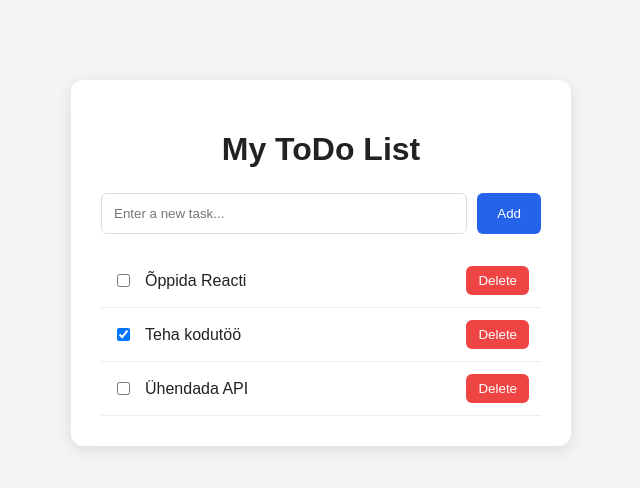
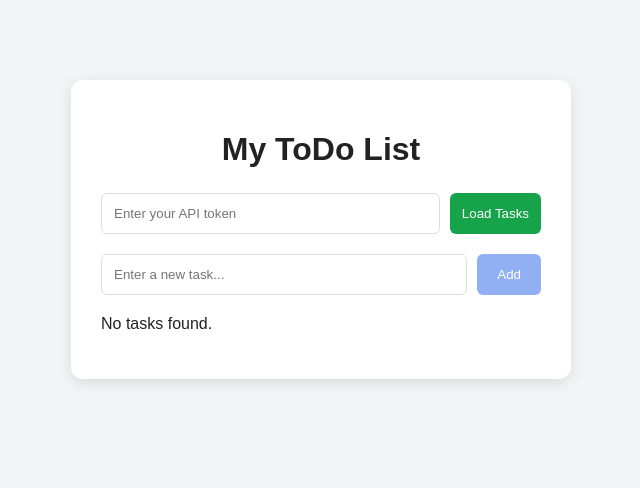
Before and after one commit to MrR1chi/todo-app, a React (Vite) app: page / in a window 1280 px wide. Shown: the top 488 px of the page, without its empty margins (319-959 px from the left). Built offline with nearby package versions, Linux system fonts and the light colour scheme.

Commit message:
fetch tasks from API

```diff
--- a/src/App.css
+++ b/src/App.css
@@ -57,3 +57,39 @@ h1 {
   border-radius: 6px;
   cursor: pointer;
 }
+
+
+.token-form {
+  display: flex;
+  gap: 10px;
+  margin-bottom: 20px;
+}
+
+.token-form input {
+  flex: 1;
+  min-width: 0;
+  padding: 12px;
+  border: 1px solid #ddd;
+  border-radius: 6px;
+}
+
+.token-form button {
+  padding: 12px;
+  background: #16a34a;
+  color: white;
+  border: none;
+  border-radius: 6px;
+  cursor: pointer;
+}
+
+.error {
+  color: #dc2626;
+  background: #fee2e2;
+  padding: 10px;
+  border-radius: 6px;
+}
+
+button:disabled {
+  opacity: 0.5;
+  cursor: not-allowed;
+}
--- a/src/App.jsx
+++ b/src/App.jsx
@@ -1,34 +1,95 @@
 
+import { useEffect, useState } from 'react'
+import { todoApi } from './api/todoApi'
 import './App.css'
 
 function App() {
-  const tasks = [
-    { id: 1, title: 'Õppida Reacti', completed: false },
-    { id: 2, title: 'Teha kodutöö', completed: true },
-    { id: 3, title: 'Ühendada API', completed: false }
-  ]
+  const [tasks, setTasks] = useState([])
+  const [token, setToken] = useState(
+    sessionStorage.getItem('token') || ''
+  )
+  const [loading, setLoading] = useState(false)
+  const [error, setError] = useState('')
+
+  async function loadTasks() {
+    setLoading(true)
+    setError('')
+
+    try {
+      const data = await todoApi.getTasks()
+      setTasks(data)
+    } catch (err) {
+      setError(err.message)
+      setTasks([])
+    } finally {
+      setLoading(false)
+    }
+  }
+
+  useEffect(() => {
+    if (sessionStorage.getItem('token')) {
+      loadTasks()
+    }
+  }, [])
+
+  async function handleLoadTasks() {
+    if (!token.trim()) {
+      setError('Please enter your API token')
+      return
+    }
+
+    sessionStorage.setItem('token', token.trim())
+    await loadTasks()
+  }
 
   return (
     <div className="todo-container">
       <h1>My ToDo List</h1>
+
+      <div className="token-form">
+        <input
+          type="password"
+          placeholder="Enter your API token"
+          value={token}
+          onChange={(e) => setToken(e.target.value)}
+        />
+
+        <button onClick={handleLoadTasks}>
+          Load Tasks
+        </button>
+      </div>
 
       <div className="todo-form">
         <input
           type="text"
           placeholder="Enter a new task..."
         />
-        <button>Add</button>
+        <button disabled>Add</button>
       </div>
+
+      {loading && <p>Loading tasks...</p>}
+
+      {error && <p className="error">{error}</p>}
+
+      {!loading && !error && tasks.length === 0 && (
+        <p>No tasks found.</p>
+      )}
 
       <div className="todo-list">
         {tasks.map((task) => (
           <div className="todo-item" key={task.id}>
             <input
               type="checkbox"
-              defaultChecked={task.completed}
+              checked={task.marked_as_done}
+              disabled
+              readOnly
             />
+
             <span>{task.title}</span>
-            <button className="delete-btn">Delete</button>
+
+            <button className="delete-btn" disabled>
+              Delete
+            </button>
           </div>
         ))}
       </div>
```
